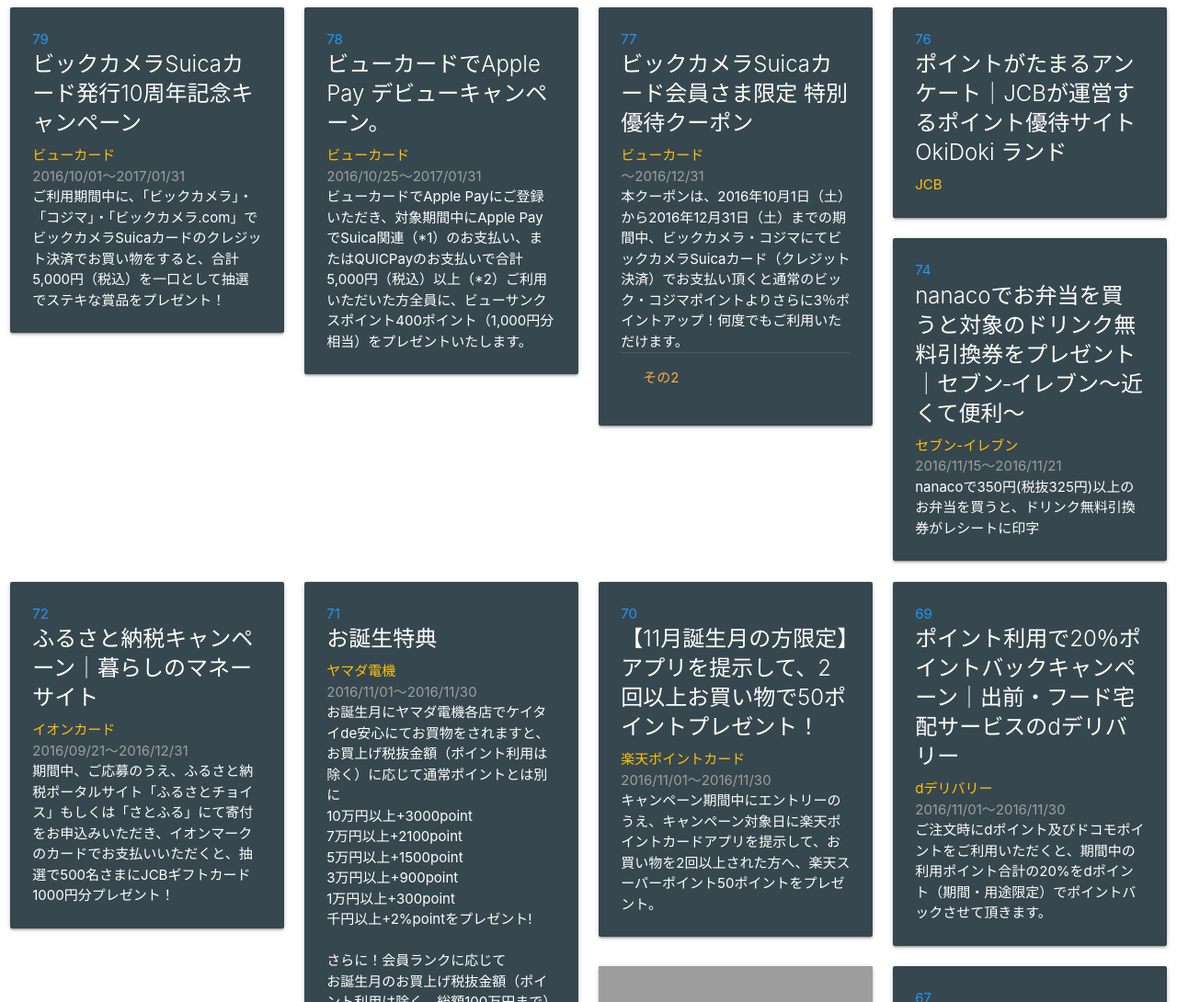
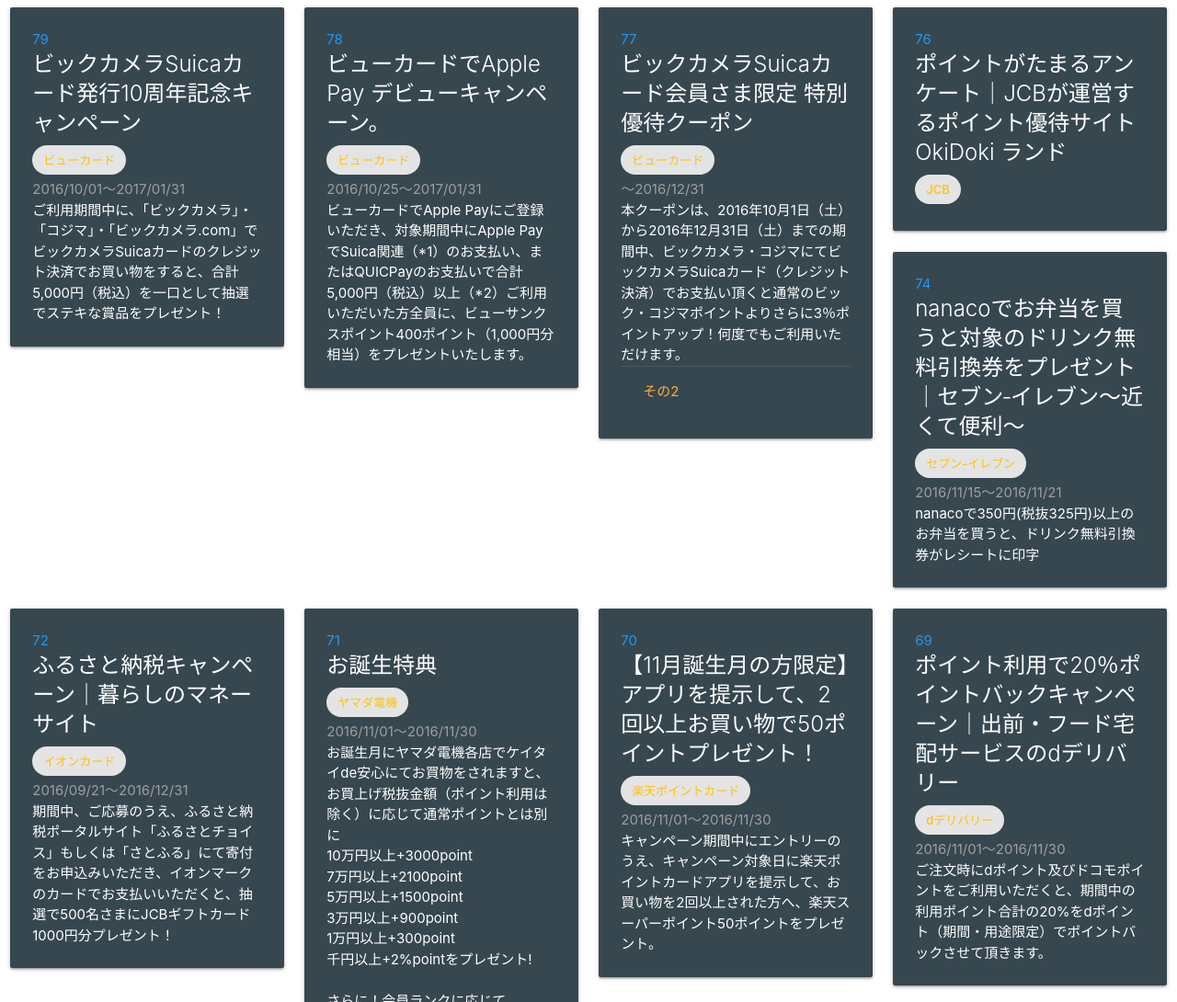
Before and after one commit to tanjoin/acc, a plain HTML site: page index.html in a window 1280 px wide. Shown: the top 1090 px of the page at 92% size. Drawn offline with nearby package versions, Linux system fonts and the light colour scheme; grey boxes are pictures that could not be loaded.

Commit message:
Update index.html

```diff
--- a/index.html
+++ b/index.html
@@ -277,13 +277,14 @@
 
   acc.getCampaign(function() {
     var campaigns = acc.convertData(this.responseText);
-    var row = acc.createDiv("row");
-    acc.insertInContents(row);
     var now = new Date();
 
     if (viewType == acc.ViewType.SERVICE_TITLE) {
       campaigns = acc.filterCampaigns(campaigns, serviceTitle);
     }
+
+    var row = acc.createDiv("row");
+    acc.insertInContents(row);
 
     for (var i = 0; i < campaigns.length; i++) {
       var campaign = campaigns[i];
@@ -325,7 +326,7 @@
         cardTitle.innerText = campaign.title;
         cardContent.appendChild(cardTitle);
 
-        var cardService = acc.createDiv("amber-text");
+        var cardService = acc.createDiv("chip amber-text");
         cardService.innerText = campaign.serviceTitle;
         var cardServicelink = acc.createA("/acc/?service_title=" + campaign.serviceTitle);
         cardServicelink.appendChild(cardService);
```
